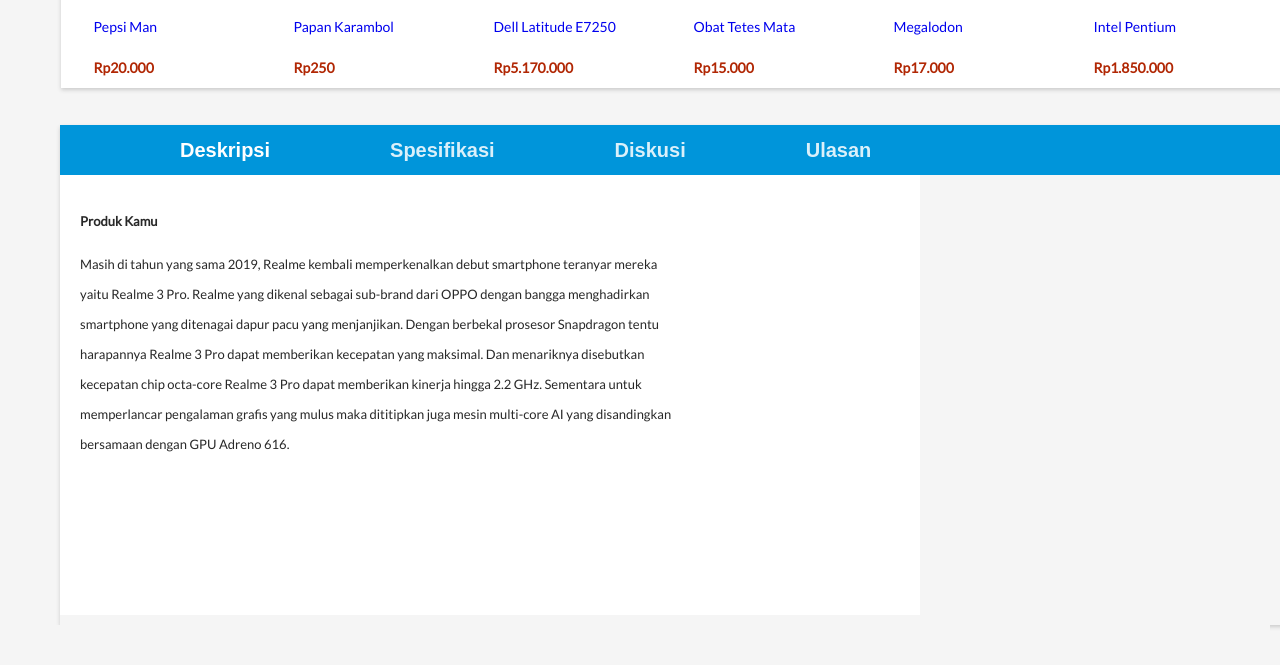
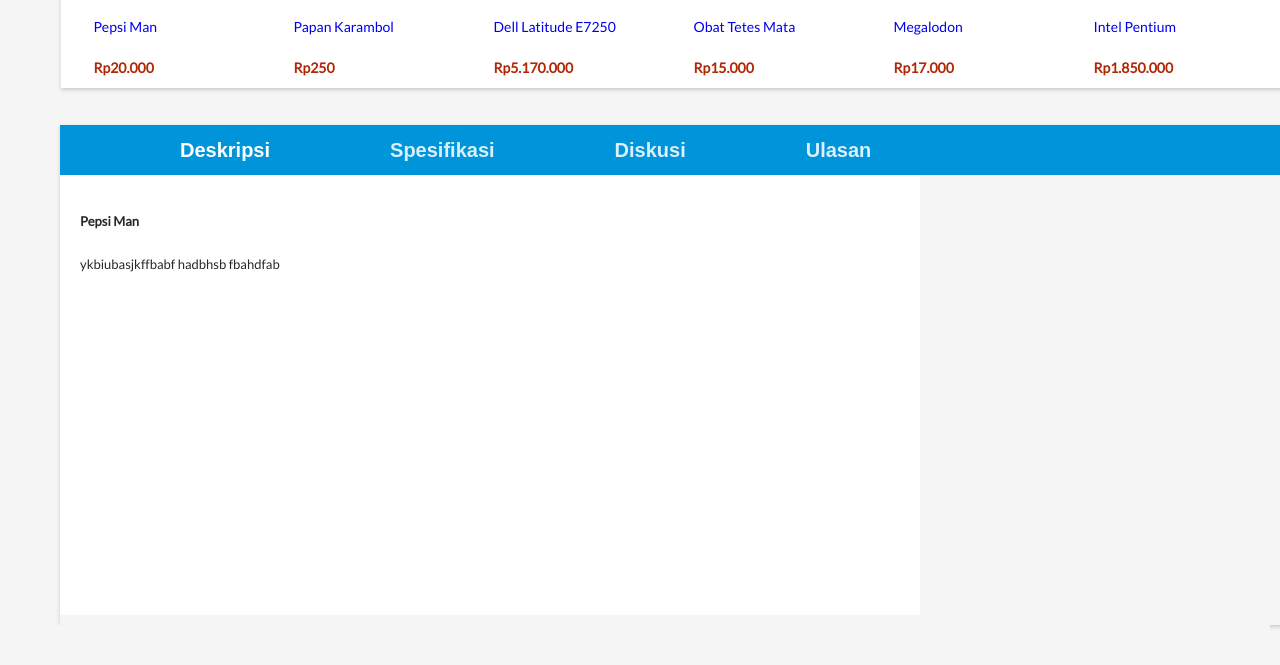
Before and after one commit to sluxz3r/bli-bli, a React (Create React App) app: page /product/17 in a window 1280 px wide. Shown: the part 1400-2065 px from the top of the page. Built offline with nearby package versions, Linux system fonts and the light colour scheme.

Commit message:
wohahaha

```diff
--- a/src/component/deskripsi.js
+++ /dev/null
@@ -1,24 +0,0 @@
-import React, {Component} from 'react';
-import Data from '../data/data';
-import '../assets/deskripsi.css';
-
-class Deskripsi extends Component{
-    render(){
-        return(
-            <div>
-                <div className="des-prod">
-                    <span style={{color:"white"}}>Deskripsi</span>
-                    <span>Spesifikasi</span>
-                    <span>Diskusi</span>
-                    <span>Ulasan</span>
-                </div>
-                <div className="des-kiri">
-                    <h4>Produk Kamu</h4>
-                    <p className="des-p">Masih di tahun yang sama 2019, Realme kembali memperkenalkan debut smartphone teranyar mereka yaitu Realme 3 Pro. Realme yang dikenal sebagai sub-brand dari OPPO dengan bangga menghadirkan smartphone yang ditenagai dapur pacu yang menjanjikan. Dengan berbekal prosesor Snapdragon tentu harapannya Realme 3 Pro dapat memberikan kecepatan yang maksimal. Dan menariknya disebutkan kecepatan chip octa-core Realme 3 Pro dapat memberikan kinerja hingga 2.2 GHz. Sementara untuk memperlancar pengalaman grafis yang mulus maka dititipkan juga mesin multi-core AI yang disandingkan bersamaan dengan GPU Adreno 616.</p>
-                </div>
-            </div>
-        );
-    }
-}
-
-export default Deskripsi;
--- a/src/pages/productItem.js
+++ b/src/pages/productItem.js
@@ -3,7 +3,7 @@ import Data from '../data/data';
 import { Link } from 'react-router-dom';
 import KuponDiskon from '../component/kuponDiskon';
 import Listproduk from '../component/listproduk';
-import Deskripsi from '../component/deskripsi';
+import '../assets/deskripsi.css';
 import '../assets/productItem.css';
 import Rating from '../component/rating'
 
@@ -123,7 +123,21 @@ class productItem extends Component {
                         <Listproduk />
                     </div>
                     <div className="prod-des">
-                        <Deskripsi />
+                    <div>
+                <div className="des-prod">
+                    <span style={{color:"white"}}>Deskripsi</span>
+                    <span>Spesifikasi</span>
+                    <span>Diskusi</span>
+                    <span>Ulasan</span>
+                </div>
+                <div className="des-kiri">
+                    <h4>{this.pata.name}</h4>
+                    <p className="des-p">{this.pata.description}</p>
+                </div>
+                <div>
+
+                </div>
+            </div>
                     </div>
                 </div>
             </div>
```
